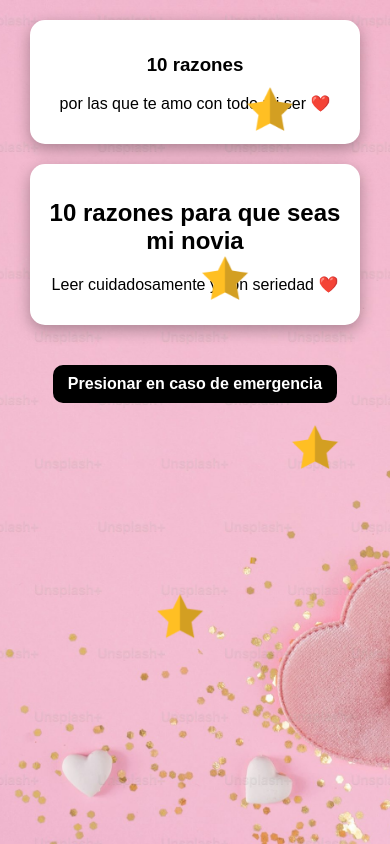
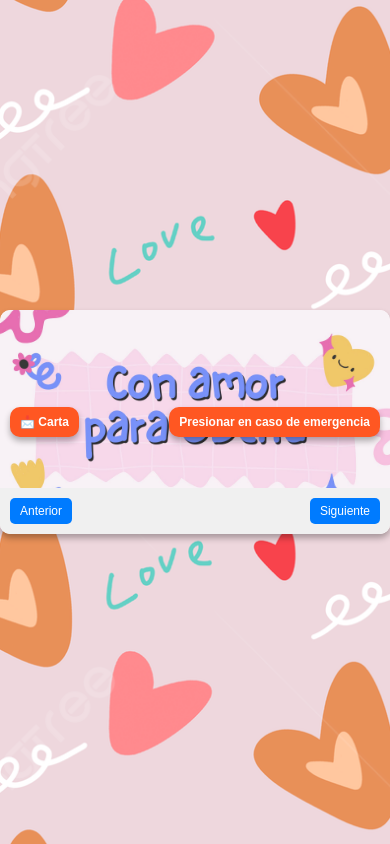
Before and after one commit to hongo1/odemaris, a plain HTML site: page index.html in a window 390 px wide. Drawn offline with Linux system fonts and the light colour scheme.

Commit message:
Add files via upload

```diff
--- a/index.html
+++ b/index.html
@@ -3,193 +3,189 @@
 <head>
     <meta charset="UTF-8">
     <meta name="viewport" content="width=device-width, initial-scale=1.0">
-    <title>Para Mi Novia</title>
+    <title>Página pa mi bieja ode</title>
     <style>
-        /* Estilos generales */
+        /* Estilo general */
         body {
             margin: 0;
-            font-family: 'Arial', sans-serif;
-            background: url('fondo.jpeg') no-repeat center center fixed;
+            font-family: Arial, sans-serif;
+            background-image: url("fondo.jpg");
             background-size: cover;
-            min-height: 100vh;
+            background-position: center;
+            background-repeat: no-repeat;
+            height: 100vh;
             display: flex;
-            flex-direction: column;
             align-items: center;
-            justify-content: flex-start;
+            justify-content: center;
+            position: relative;
         }
 
-        .contenedor-cartas {
-            display: flex;
-            flex-direction: column;
-            align-items: center;
-            gap: 20px;
-            margin: 20px auto;
+        .presentation-container {
             width: 90%;
+            max-width: 800px;
+            background-color: rgba(255, 255, 255, 0.9);
+            border-radius: 10px;
+            overflow: hidden;
+            box-shadow: 0 4px 6px rgba(0, 0, 0, 0.3);
+            position: relative;
         }
 
-        @media (min-width: 600px) {
-            .contenedor-cartas {
-                flex-direction: row;
-                justify-content: center;
-                gap: 20px;
+        .slides {
+            display: none;
+            text-align: center;
+            position: relative;
+        }
+
+        .slides img {
+            width: 100%;
+            height: auto;
+            border-radius: 10px;
+        }
+
+        .active {
+            display: block;
+        }
+
+        .controls {
+            display: flex;
+            justify-content: space-between;
+            padding: 10px;
+            background-color: #f0f0f0;
+            position: absolute;
+            bottom: 0;
+            width: 100%;
+            box-sizing: border-box;
+        }
+
+        .controls button {
+            background-color: #007bff;
+            color: white;
+            border: none;
+            padding: 10px 15px;
+            cursor: pointer;
+            border-radius: 5px;
+            transition: background-color 0.3s ease;
+        }
+
+        .controls button:hover {
+            background-color: #0056b3;
+        }
+
+        .side-buttons {
+            position: absolute;
+            top: 50%;
+            transform: translateY(-50%);
+            z-index: 10;
+        }
+
+        .side-buttons.left {
+            left: 20px;
+        }
+
+        .side-buttons.right {
+            right: 20px;
+        }
+
+        .side-buttons button {
+            background-color: #ff5722;
+            color: white;
+            border: none;
+            padding: 15px 20px;
+            cursor: pointer;
+            border-radius: 10px;
+            font-size: 16px;
+            font-weight: bold;
+            box-shadow: 0 4px 6px rgba(0, 0, 0, 0.3);
+            transition: background-color 0.3s ease, transform 0.2s;
+        }
+
+        .side-buttons button:hover {
+            background-color: #e64a19;
+            transform: scale(1.1);
+        }
+
+        /* Media Queries para pantallas pequeñas */
+        @media (max-width: 768px) {
+            .presentation-container {
+                width: 100%;
+            }
+
+            .controls button {
+                padding: 8px 12px;
+                font-size: 14px;
+            }
+
+            .side-buttons button {
+                padding: 10px;
+                font-size: 14px;
             }
         }
 
-        /* Carta */
-        .carta {
-            background: white;
-            width: 100%;
-            max-width: 300px;
-            padding: 15px;
-            border-radius: 15px;
-            box-shadow: 0 5px 15px rgba(0, 0, 0, 0.3);
-            text-align: center;
-            cursor: pointer;
-            transition: transform 0.3s ease;
-        }
+        @media (max-width: 480px) {
+            .controls button {
+                font-size: 12px;
+                padding: 6px 10px;
+            }
 
-        .carta:hover {
-            transform: scale(1.05);
-        }
+            .side-buttons button {
+                font-size: 12px;
+                padding: 8px 10px;
+            }
 
-        /* Modal */
-        .modal {
-            display: none;
-            position: fixed;
-            top: 0;
-            left: 0;
-            width: 100%;
-            height: 100%;
-            background: rgba(0, 0, 0, 0.5);
-            justify-content: center;
-            align-items: center;
-            text-align: center;
-            padding: 20px;
-            box-sizing: border-box;
-        }
+            .side-buttons.left {
+                left: 10px;
+            }
 
-        .modal .mensaje {
-            background: white;
-            padding: 15px;
-            border-radius: 10px;
-            width: 90%;
-            max-width: 400px;
-            box-shadow: 0 5px 15px rgba(0, 0, 0, 0.3);
-        }
-
-        /* Botón de emergencia */
-        .boton-emergencia {
-            background: black;
-            color: white;
-            padding: 10px 15px;
-            border: none;
-            border-radius: 10px;
-            cursor: pointer;
-            font-size: 1rem;
-            font-weight: bold;
-            margin: 20px auto;
-            display: block;
-        }
-
-        .boton-emergencia:hover {
-            background: darkred;
-        }
-
-        /* Nubes */
-        .nube {
-            position: absolute;
-            background: url('nube.webp') no-repeat center;
-            background-size: contain;
-            width: 80px;
-            height: 50px;
-            animation: flotar 10s linear infinite;
-        }
-
-        @media (min-width: 600px) {
-            .nube {
-                width: 100px;
-                height: 60px;
-            }
-        }
-
-        @keyframes flotar {
-            from {
-                transform: translateX(-150px);
-            }
-            to {
-                transform: translateX(100vw);
+            .side-buttons.right {
+                right: 10px;
             }
         }
     </style>
 </head>
 <body>
-    <div class="nube" style="top: 10%; animation-duration: 12s;"></div>
-    <div class="nube" style="top: 30%; animation-duration: 15s;"></div>
-    <div class="nube" style="top: 50%; animation-duration: 10s;"></div>
-    <div class="nube" style="top: 70%; animation-duration: 20s;"></div>
+    <!-- Botones laterales -->
+    <div class="side-buttons left">
+        <button onclick="window.location.href='carta.html'">📩 Carta</button>
+    </div>
+    <div class="side-buttons right">
+        <button onclick="redirectWithPassword()">Presionar en caso de emergencia</button>
+    </div>
 
-    <div class="contenedor-cartas">
-        <div class="carta" onclick="mostrarMensaje('modal1')">
-            <h3>10 razones</h3>
-            <p>por las que te amo con todo mi ser ❤️</p>
+    <div class="presentation-container">
+        <!-- Presentación con imágenes -->
+        <div class="slides active">
+            <img src="1.jpg" alt="Imagen 1">
         </div>
-        <div class="carta" onclick="mostrarMensaje('modal2')">
-            <h2>10 razones para que seas mi novia</h2>
-            <p>Leer cuidadosamente y con seriedad ❤️</p>
+        <div class="slides">
+            <img src="2.jpg" alt="Imagen 2">
+        </div>
+        <div class="slides">
+            <img src="3.jpg" alt="Imagen 3">
+        </div>
+
+        <!-- Controles -->
+        <div class="controls">
+            <button onclick="changeSlide(-1)">Anterior</button>
+            <button onclick="changeSlide(1)">Siguiente</button>
         </div>
     </div>
 
-    <div class="modal" id="modal1">
-        <div class="mensaje">
-            <h2>Porque eres... ❤️</h2>
-            <p>... el ser más hermoso de este mundo.</p>
-            <p>... lo primero que pienso al despertar y lo último que pienso al dormir .</p>
-            <p>... lo que mas feliz me hace en la vida.</p>
-            <p>... Mi mayor ilusión, anhelo y meta.</p>
-            <p>... la persona con los ojitos mas lindos del mundo.</p>
-            <p>... La persona a la que esperaré toda mi vida.</p>
-            <p>... La causante de que el tiempo se detenga cuando estamos juntos.</p>
-            <p>... Mi niña, mi princesa, mi vida.</p>
-            <p>... La mujer con la quiero pasar el resto de mi vida.</p>
-            <p>... La persona a la que quiero amar toda mi vida.</p>
-            <button onclick="cerrarMensaje('modal1')">Cerrar</button>
-        </div>
-    </div>
+    <script>
+        let currentSlide = 0;
+        const slides = document.querySelectorAll('.slides');
 
-    <div class="modal" id="modal2">
-        <div class="mensaje">
-            <h2>❤️</h2>
-            <p>Porque sí.</p>
-            <p>¿Porque no?</p>
-            <p>Porque te amo</p>
-            <p>Porque en el fondo sabes que sientes amor por mi.</p>
-            <p>Porque en el fondo también lo has pensado.</p>
-            <p>Porque tarde o temprano te enamorarás de mi.</p>
-            <p>Porque me mato si no.</p>
-            <p>Por favor.</p>
-            <p>Porque estoy completamente enamorado de ti.</p>
-            <p>Porque sí otra vez, como la ve?.</p>
-            <button onclick="cerrarMensaje('modal2')">Cerrar</button>
-        </div>
-    </div>
-
-    <button class="boton-emergencia" onclick="mostrarEmergencia()">Presionar en caso de emergencia</button>
-
-    <script>
-        function mostrarMensaje(idModal) {
-            document.getElementById(idModal).style.display = 'flex';
+        function changeSlide(direction) {
+            slides[currentSlide].classList.remove('active');
+            currentSlide = (currentSlide + direction + slides.length) % slides.length;
+            slides[currentSlide].classList.add('active');
         }
 
-        function cerrarMensaje(idModal) {
-            document.getElementById(idModal).style.display = 'none';
-        }
-
-        function mostrarEmergencia() {
-            const password = prompt('Introduce la contraseña:');
-            if (password === 'despedida') {
-                window.location.href = 'despedida.html';
+        function redirectWithPassword() {
+            const password = prompt("Por favor, ingrese la contraseña:");
+            if (password === "1234") { // Cambia "1234" por la contraseña deseada
+                window.location.href = "despedida.html";
             } else {
-                alert('Contraseña incorrecta.');
+                alert("Contraseña incorrecta.");
             }
         }
     </script>
```
Also changed, not shown: carta.html (added, +145 -0 lines), despedida.html (+5 -5 lines), 1.jpg (added), 2.jpg (added), 3.jpg (added), 4.jpg (added), 5.jpg (added), 6.jpg (added), 7.jpg (added), 8.jpg (added), 9.jpg (added), fondo.jpg (added), fondocarta.jpg (added).
